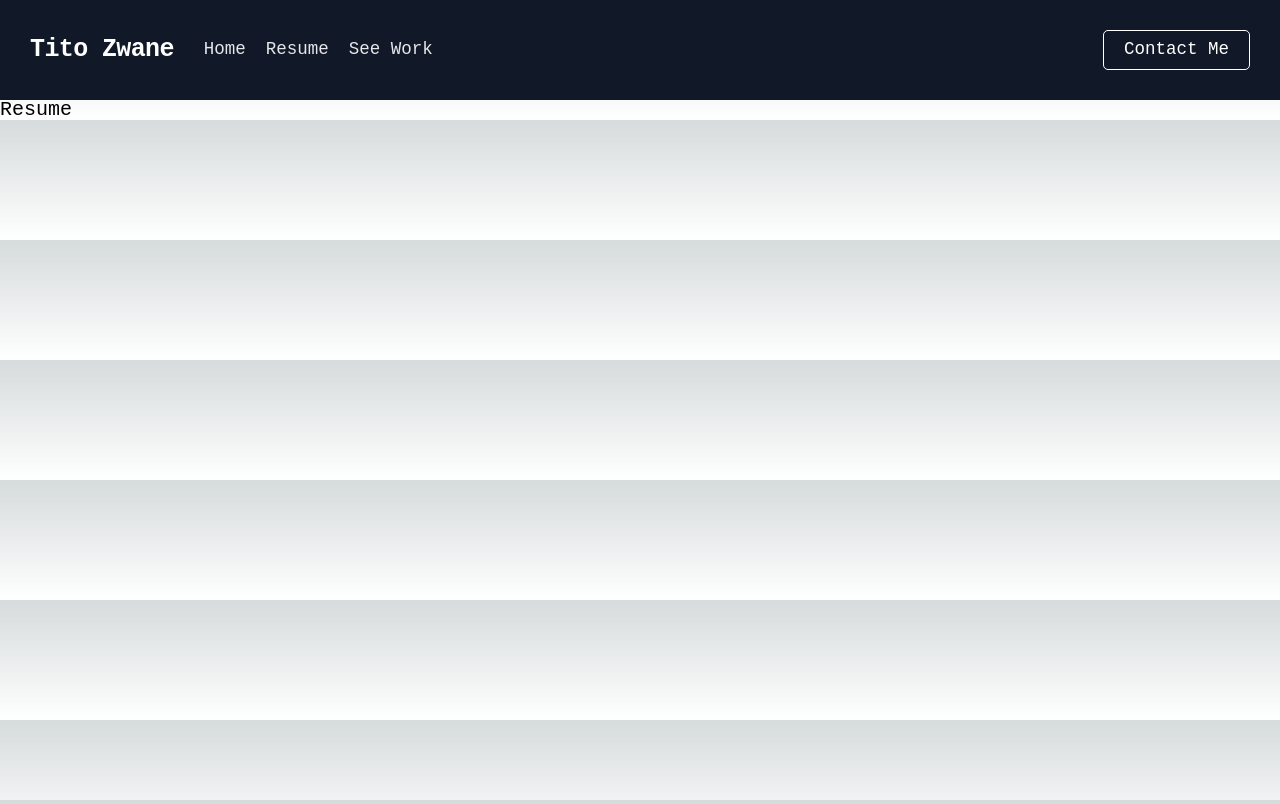
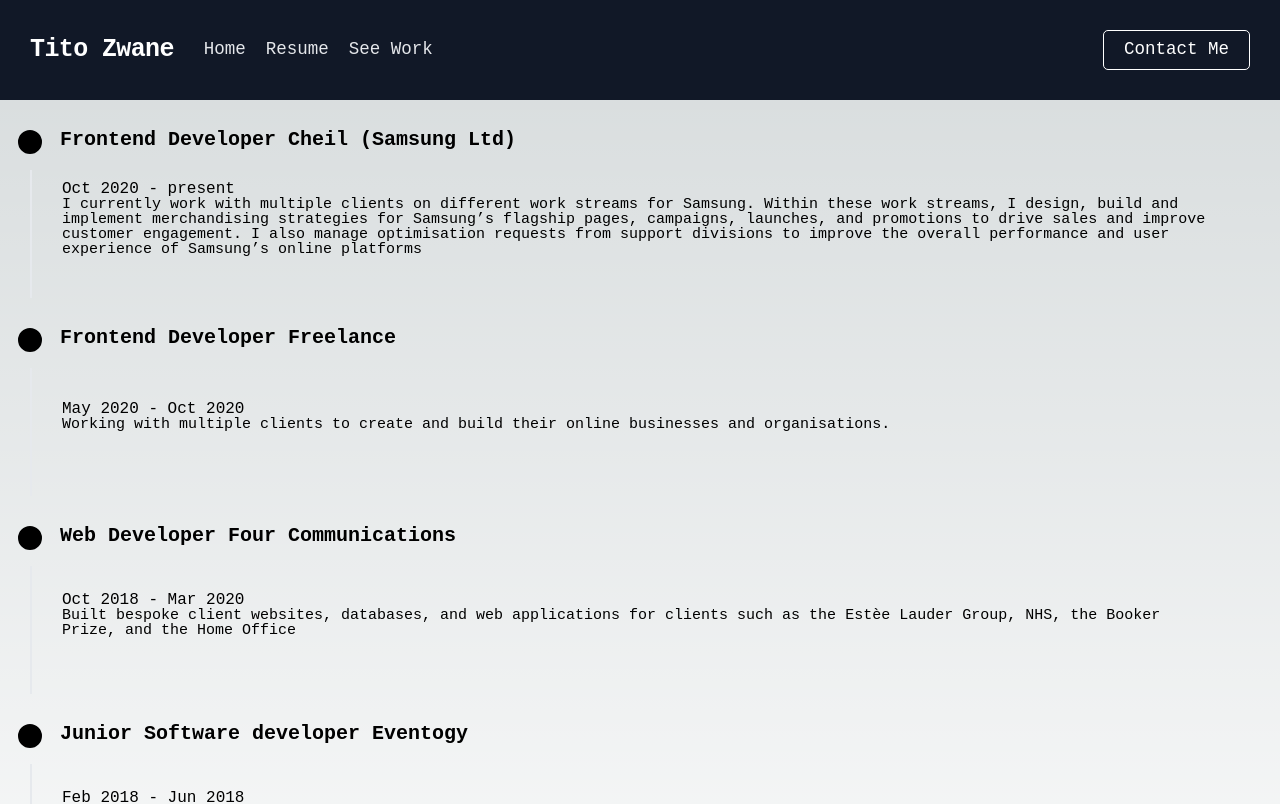
Before and after one commit to PullingStrings/newPortfiolo, a Next.js app: page /resume in a window 1280 px wide. Shown: the top 804 px of the page. Built offline with nearby package versions, Linux system fonts and the light colour scheme.

Commit message:
resume and styling added.

```diff
--- a/package.json
+++ b/package.json
@@ -17,6 +17,7 @@
     "postcss-preset-env": "^8.0.1",
     "react": "18.2.0",
     "react-dom": "18.2.0",
+    "react-type-animation": "^3.1.0",
     "styled-components": "^5.3.9",
     "tailwindcss": "^3.2.7"
   }
--- a/src/component/BioSection.js
+++ b/src/component/BioSection.js
@@ -1,5 +1,18 @@
-import React from 'react'
-import styled from 'styled-components'
+
+
+import React, { useState, useEffect } from "react";
+import styled from 'styled-components';
+
+const Figure = styled.figure`
+  background-image: url('https://codeberry.net/demo/comet/assets/images/logo.svg');
+  background-position: top left, top left;
+  background-repeat: no-repeat;
+  background-size: auto, auto 100%;
+  width: 42px;
+  height: 50px;
+  padding: 0;
+  margin: 0;
+`
 
 const Section = styled.section`
   -webkit-box-orient: vertical;
@@ -17,26 +30,52 @@ const Section = styled.section`
   min-height: 100vh;
 `
 
-const Figure = styled.figure`
-  background-image: url('https://codeberry.net/demo/comet/assets/images/logo.svg');
-  background-position: top left, top left;
-  background-repeat: no-repeat;
-  background-size: auto, auto 100%;
-  width: 42px;
-  height: 50px;
-  padding: 0;
-  margin: 0;
-`
+const TypingText = styled.pre`
+  white-space: pre-wrap;
+  line-height: 1.5;
+  font-family: monospace;
+  font-size: 18px;
+`;
 
 const BioSection = () => {
+
+const bio = [
+    "I'm a front-end developer with over a decade of experience crafting digital solutions in tech-driven environments. Specializing in React, TypeScript, HTML/CSS, and JavaScript.",
+    "I've delivered impactful results to clients across diverse sectors.",
+    "Known for my creative approach to troubleshooting, I bring a unique blend of analytical prowess and artistic intuition to the tech landscape."
+  ];
+
+
+  const [line, setLine] = useState(0);
+  const [char, setChar] = useState(0);
+  const [currentText, setCurrentText] = useState("");
+
+  useEffect(() => {
+    const timer = setInterval(() => {
+      setCurrentText((prev) => prev + bio[line][char]);
+      if (char < bio[line].length - 1) {
+        setChar((prev) => prev + 1);
+      } else if (line < bio.length - 1) {
+        setChar(0);
+        setLine((prev) => prev + 1);
+        setCurrentText((prev) => prev + "\n");
+      }
+
+      if (line === bio.length - 1 && char === bio[line].length - 1) {
+        clearInterval(timer);
+      }
+    }, 30);
+    return () => {
+      clearInterval(timer);
+    };
+  }, [line, char]);
+
   return (
-   <Section>
-      <Figure/>
-      <p className="bio text-white text-lg md:text-2xl font-light">
-       I&#39;m a front-end developer with over a decade of experience crafting digital solutions in tech-driven environments. Specializing in React, TypeScript, HTML/CSS, and JavaScript, I&#39;ve delivered impactful results to clients across diverse sectors. Known for my creative approach to troubleshooting, I bring a unique blend of analytical prowess and artistic intuition to the tech landscape.
-      </p>
+    <Section>
+       <Figure/>
+      <TypingText>{currentText}</TypingText>
     </Section>
-  )
-}
+  );
+};
 
-export default BioSection
+export default BioSection;
--- /dev/null
+++ b/src/component/TimelineCard.js
@@ -0,0 +1,56 @@
+import styled from "styled-components"
+
+const Card = styled.div`
+  position: relative;
+  margin: 30px;
+  :before {
+    content: '';
+    display: inline-block;
+    position: absolute;
+    background-color: #000;
+    border-radius: 100%;
+    width: 24px;
+    height: 24px;
+    top: 0px;
+    left: -12px;
+    border: 5px solid;
+    z-index: 2;
+  }
+`
+
+const Title = styled.div`
+  font-weight: bold;
+  padding-left: 1.5rem;
+  padding-right: 1.5rem;
+  height: 5vh;
+`
+
+const Body = styled.div`
+  border-left: 2px solid #E6E9ED;
+  padding-bottom: 1.5rem;
+  padding-left: 1.5rem;
+  padding-right: 1.5rem;
+`
+
+const TimelineCard = ({
+  title,
+  at,
+  period,
+  description,
+}) => {
+  return (
+    <Card>
+      <Title className="text-[12px] sm:text-[20px]">
+        <h5>
+          {title} <span>{at}</span>
+        </h5>
+      </Title>
+      <Body className="flex flex-col h-[16vh] justify-center">
+        <small>{period}</small>
+        <p className="text-[10px] sm:text-[15px]">{description}</p>
+      </Body>
+    </Card>
+  )
+}
+
+export default TimelineCard
--- a/src/pages/projects.js
+++ b/src/pages/projects.js
@@ -1,6 +1,7 @@
 import Image from 'next/image'
 import Navbar from '@/component/NavBar'
 import styled from 'styled-components';
+import workData from '../../workData/work.json';
 
 const Card = styled.div`
   height: 254px;
@@ -27,38 +28,29 @@ const CardTwo = styled.div`
 
 
 export default function Projects() {
-const work = [
-  { title: "Samsung", link: "https://www.samsung.com/uk/smartphones/galaxy-z-foldable/", linkName: "Galaxy Z Foldable"},
-  { title: "Samsung", link: "https://www.samsung.com/uk/smartphones/galaxy-s23/purchase/", linkName: "Galaxy S23"},
-  { title: "Samsung", link: "https://www.samsung.com/uk/smartphones/galaxy-z-fold4/purchase/", linkName: "Galaxy Z Fold4"},
-  { title: "Samsung", link: "https://www.samsung.com/uk/smartphones/galaxy-s22/purchase/", linkName: "Galaxy S22"},
-  { title: "Samsung", link: "https://www.samsung.com/uk/trade-in/", linkName: "Trade In Tool"},
-  { title: "Samsung", link: "https://www.samsung.com/uk/mobile/galaxygifts/", linkName: "Galaxy Gifts"  },
-  { title: "Samsung", link: "https://www.samsung.com/uk/laptop-buying-guide/", linkName: "Laptop Buying Guide"},
-  { title: "Samsung", link: "https://www.samsung.com/uk/pay-monthly-contract/", linkName: "Pay Monthly Contract"},
-  { title: "Samsung", link: "https://www.samsung.com/uk/students-offers/", linkName: "Students Offers"},
-  { title: "Vingt Paris", link: "https://vingtparis.com/", linkName: "Vingt Paris"},
-  { title: "IOPC", link: "https://www.policeconduct.gov.uk/", linkName: "Independent Office for Police Conduct"},
-  { title: "Nafasi", link: "https://www.nafasiartspace.org/", linkName: "Nafasi Arts Space"},
-  { title: "Care", link: "https://www.care.ca/", linkName: "Care International"},
-];
-
 
   return (
   <>
   <Navbar />
     <div className="grid grid-cols-3 gap-4 p-8">
 
-      {work.map((item, index) => (
+      {workData.map((item, index) => (
         <Card key={index}>
-
           <CardTwo
           className="rounded-lg shadow-md p-4 transition-transform duration-200 ease-in-out transform hover:scale-105"
+          style={{ backgroundImage: `url(${item.bg})`, backgroundSize: 'cover', backgroundPosition: 'center'}}
         >
-          <a href={item.link} target="_blank" rel="noopener noreferrer" className="text-center">
+          <div style={{
+            background:'#0000008a',
+            padding:'7px',
+            borderRadius: '6px'
+          }}>
+             <a href={item.link} target="_blank" rel="noopener noreferrer" className="text-center">
             <h2 className="text-white">{item.title}</h2>
             <p className="text-white">{item.linkName}</p>
           </a>
+          </div>
+
           </CardTwo>
         </Card>
       ))}
--- a/src/pages/resume.js
+++ b/src/pages/resume.js
@@ -1,10 +1,55 @@
 import Navbar from '@/component/NavBar'
+import TimelineCard from '@/component/TimelineCard'
+import styled from 'styled-components';
+
+const Timeline = styled.div`
+  // Your timeline styles here
+`;
+
+const experiences = [
+  {
+    title: "Frontend Developer",
+    at: "Cheil (Samsung Ltd)",
+    period: "Oct 2020 - present",
+    description: "I currently work with multiple clients on different work streams for Samsung. Within these work streams, I design, build and implement merchandising strategies for Samsung’s flagship pages, campaigns, launches, and promotions to drive sales and improve customer engagement. I also manage optimisation requests from support divisions to improve the overall performance and user experience of Samsung’s online platforms"
+  },
+  {
+    title: "Frontend Developer",
+    at: "Freelance",
+    period: "May 2020 - Oct 2020",
+    description: "Working with multiple clients to create and build their online businesses and organisations."
+  },
+  {
+    title: "Web Developer",
+    at: "Four Communications",
+    period: "Oct 2018 - Mar 2020",
+    description: "Built bespoke client websites, databases, and web applications for clients such as the Estèe Lauder Group, NHS, the Booker Prize, and the Home Office"
+  },
+  {
+    title: "Junior Software developer",
+    at: "Eventogy",
+    period: "Feb 2018 - Jun 2018",
+    description: "Built a secure, cloud-based platform for corporate conferences and events management, aimed specifically at professional, legal, and finance industries"
+  },
+  {
+    title: "Web developer",
+    at: "General Assembly",
+    period: "Jul 2017 - Nov 2017",
+    description: "Completed an intensive three-month full-time program in Full Stack Web Development also built four web apps utilizing technologies such as ReactJS, Express, Node.js, AngularJS, MongoDB, and Mongoose"
+  },
+];
+
 
 export default function Resume() {
  return (
   <>
    <Navbar />
-  <h1>Resume</h1>
+  <Timeline>
+      {experiences.map((exp, index) => (
+        <TimelineCard key={index} {...exp} />
+      ))}
+    </Timeline>
+
   </>
  )
 }
--- a/tailwind.config.js
+++ b/tailwind.config.js
@@ -9,7 +9,12 @@ module.exports = {
     extend: {},
   },
   variants: {
-    extend: {},
+    extend: {
+       fontSize: {
+        'tiny': '0.75rem', // 12px
+        '7xl': '1.75rem'   // 28px
+      },
+    },
   },
   plugins: [],
 }
```
Also changed, not shown: workData/work.json (+14 -13 lines), 1 other file (tests, documents, lock files or other folders).
